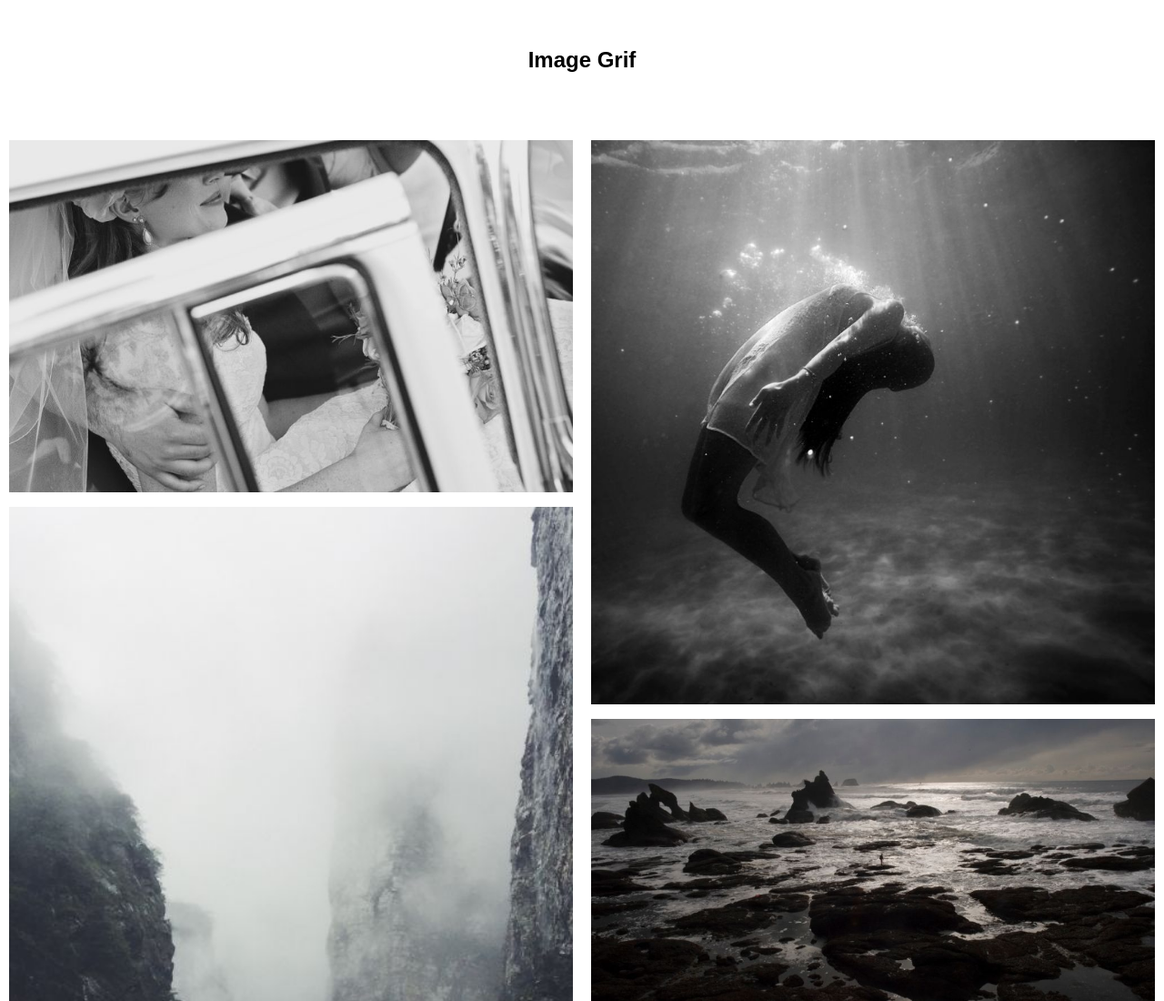
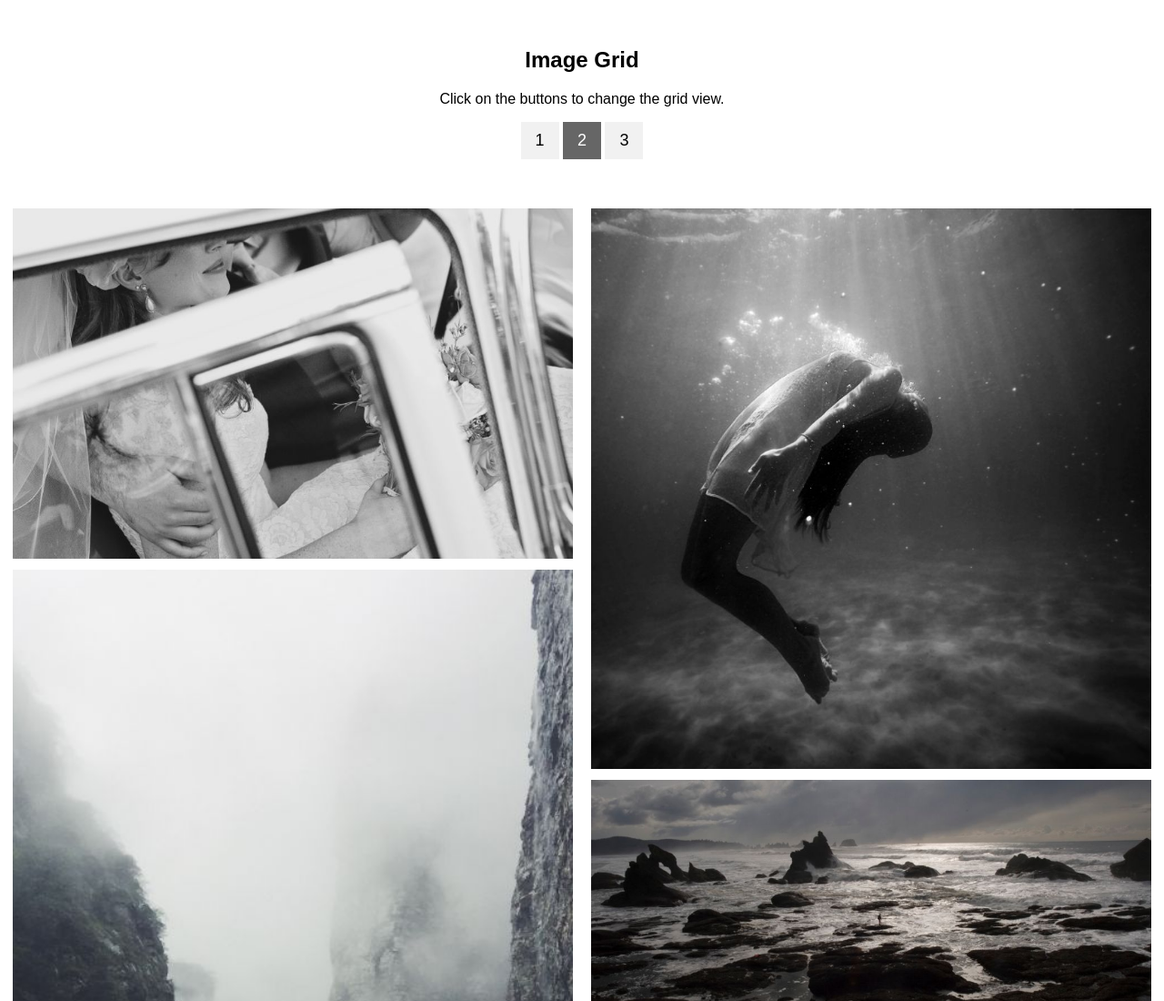
Before and after one commit to AllaberdiZ/Images, a plain HTML site: page Image Grid/index.html in a window 1280 px wide. Shown: the top 1100 px of the page at 91% size. Drawn offline with Linux system fonts and the light colour scheme.

Commit message:
How TO - Image Grid

```diff
--- a/Image Grid/index.html
+++ b/Image Grid/index.html
@@ -8,8 +8,12 @@
     <link rel="stylesheet" href="style.css" />
   </head>
   <body>
-    <div class="header">
-      <h2>Image Grif</h2>
+    <div class="header" id="myHeader">
+      <h2>Image Grid</h2>
+      <p>Click on the buttons to change the grid view.</p>
+      <button class="btn" onclick="one()">1</button>
+      <button class="btn active" onclick="two()">2</button>
+      <button class="btn" onclick="three()">3</button>
     </div>
     <div class="row">
       <div class="column">
@@ -47,5 +51,42 @@
         <img src="underwater.jpg" style="width: 100%" />
       </div>
     </div>
+
+    <script>
+      var elements = document.getElementsByClassName("column");
+
+      var i;
+
+      function one() {
+        for (i = 0; i < elements.length; i++) {
+          elements[i].style.msFlex = "100%";
+          elements[i].style.flex = "100%";
+        }
+      }
+
+      function two() {
+        for (i = 0; i < elements.length; i++) {
+          elements[i].style.msFlex = "50%";
+          elements[i].style.flex = "50%";
+        }
+      }
+
+      function three() {
+        for (i = 0; i < elements.length; i++) {
+          elements[i].style.msFlex = "25%";
+          elements[i].style.flex = "25%";
+        }
+      }
+
+      var header = document.getElementById("myHeader");
+      var btns = header.getElementsByClassName("btn");
+      for (var i = 0; btns.length; i++) {
+        btns[i].addEventListener("click", function () {
+          var current = document.getElementsByClassName("active");
+          current[0].className = current[0].className.replace("active", "");
+          this.className += " active";
+        });
+      }
+    </script>
   </body>
 </html>
--- a/Image Grid/style.css
+++ b/Image Grid/style.css
@@ -13,13 +13,22 @@ body {
 }
 
 .column {
+  -ms-flex: 50%;
   float: left;
   width: 50%;
   padding: 10px;
 }
+.row {
+  display: -ms-flexbox;
+  display: flex;
+  -ms-flex-wrap: wrap;
+  flex-wrap: wrap;
+  padding: 0 4px;
+}
 
 .column img {
   margin-top: 12px;
+  vertical-align: middle;
 }
 
 .row::after {
@@ -27,3 +36,21 @@ body {
   display: table;
   clear: both;
 }
+
+.btn {
+  border: none;
+  padding: 10px 16px;
+  outline: none;
+  background-color: #f1f1f1;
+  cursor: pointer;
+  font-size: 18px;
+}
+
+.btn:hover {
+  background-color: #ddd;
+}
+
+.btn.active {
+  background-color: #666;
+  color: white;
+}
```
